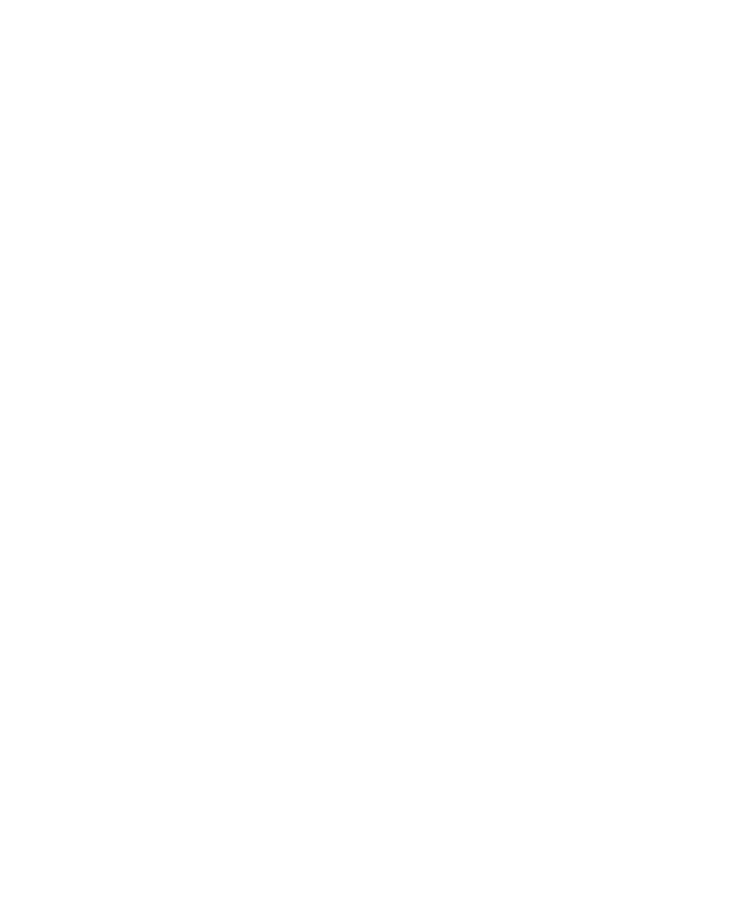
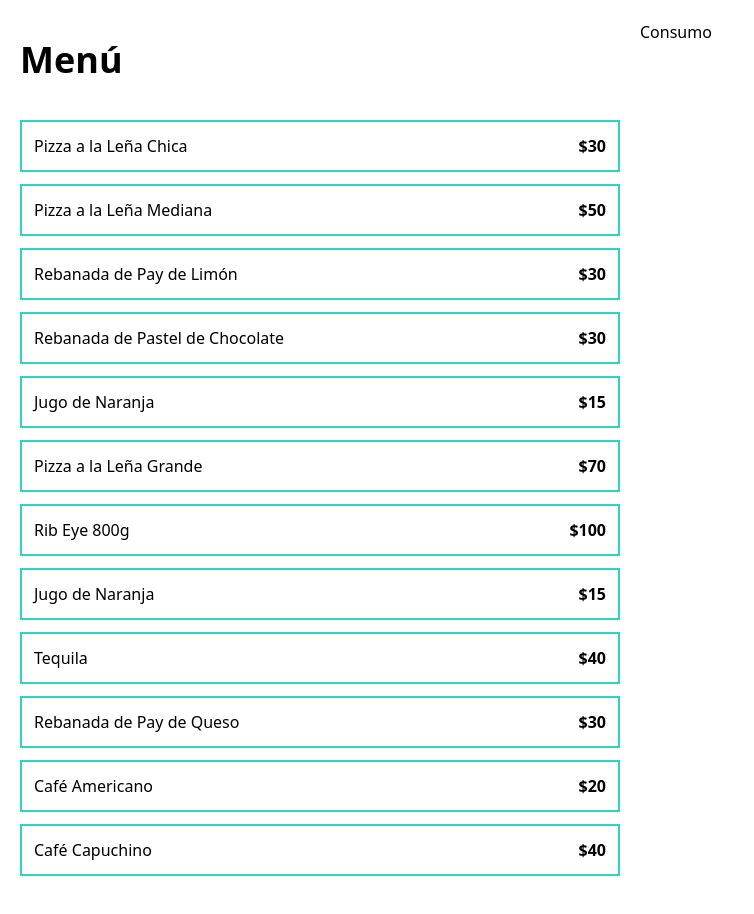
Before and after one commit to BlackCodePP/Calculadora_propinas, a React (Vite) app: page / in a window 1280 px wide. Shown: the part 220-1134 px from the top of the page, without its empty margins (0-754 px from the left). Before the commit the page ends 800 px from the top, so only its background shows below. Built offline with nearby package versions, Linux system fonts and the light colour scheme.

Commit message:
Create database, types and MenuItem component

```diff
--- a/src/App.tsx
+++ b/src/App.tsx
@@ -1,9 +1,31 @@
+import MenuItem from "./components/MenuItem";
+import { menuItems } from "./data/db";
+
 function App() {
   return (
     <>
       <header className=" bg-teal-400 py-5">
         <h1 className=" text-center text-4xl font-black">Calculadora de propinas y Consumo</h1>
       </header>
+
+      <main className=" max-w-7xl mx-auto mt-20 py-20 grid md:grid-cols-2">
+        <div className="p-5">
+          <h2 className=" text-4xl font-black">Menú</h2>
+          <div className=" space-y-3 mt-10">
+            {menuItems.map(item => (
+              <MenuItem
+                key={item.id}
+                item={item}
+              />
+            ))}
+          </div>
+        </div>
+
+        <div>
+          <h2>Consumo</h2>
+        </div>
+      </main>
+
     </>
   );
 }
--- /dev/null
+++ b/src/components/MenuItem.tsx
@@ -0,0 +1,14 @@
+import type { TMenuItem } from "../types"
+
+type TMeniItemProps = {
+    item: TMenuItem
+}
+
+export default function MenuItem({item} : TMeniItemProps) {
+  return (
+    <button className=" border-2 border-teal-400 hover:bg-teal-200 w-full p-3 flex justify-between">
+        <p>{item.name}</p>
+        <p className=" font-black">${item.price}</p>
+    </button>
+  )
+}
--- /dev/null
+++ b/src/data/db.ts
@@ -0,0 +1,64 @@
+import type { TMenuItem } from "../types"
+
+export const menuItems : TMenuItem[] = [
+    {
+      "id": 1,
+      "name": "Pizza a la Leña Chica",
+      "price": 30
+    },
+    {
+      "id": 2,
+      "name": "Pizza a la Leña Mediana",
+      "price": 50
+    },
+    {
+      "id": 3,
+      "name": "Rebanada de Pay de Limón",
+      "price": 30
+    },
+    {
+      "id": 4,
+      "name": "Rebanada de Pastel de Chocolate",
+      "price": 30
+    },
+    {
+      "id": 5,
+      "name": "Jugo de Naranja",
+      "price": 15
+    },
+    {
+      "id": 6,
+      "name": "Pizza a la Leña Grande",
+      "price": 70
+    },
+    {
+      "id": 7,
+      "name": "Rib Eye 800g",
+      "price": 100
+    },
+    {
+      "id": 8,
+      "name": "Jugo de Naranja",
+      "price": 15
+    },
+    {
+      "id": 9,
+      "name": "Tequila",
+      "price": 40
+    },
+    {
+      "id": 10,
+      "name": "Rebanada de Pay de Queso",
+      "price": 30
+    },
+    {
+      "id": 11,
+      "name": "Café Americano",
+      "price": 20
+    },
+    {
+      "id": 12,
+      "name": "Café Capuchino",
+      "price": 40
+    }
+]
--- /dev/null
+++ b/src/types/index.ts
@@ -0,0 +1,5 @@
+export type TMenuItem = {
+    id: number,
+    name: string,
+    price: number
+}
```
